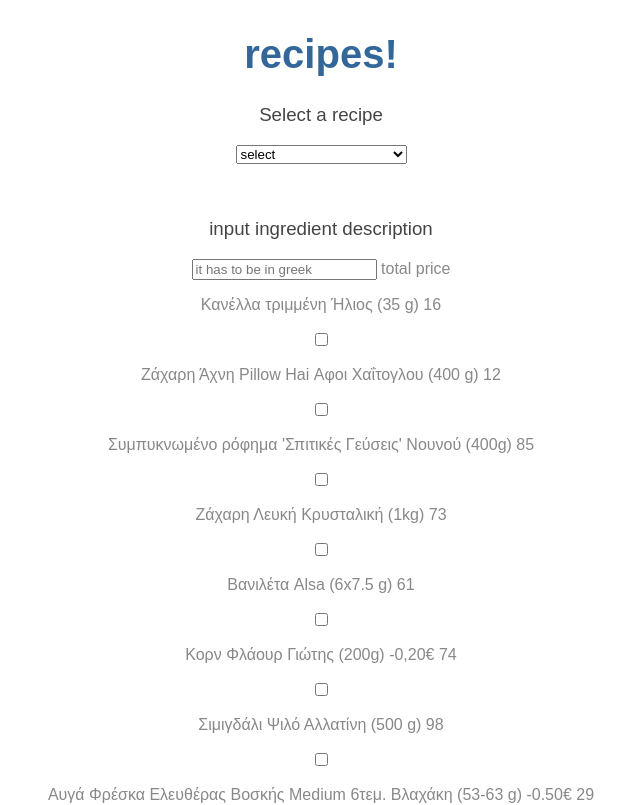
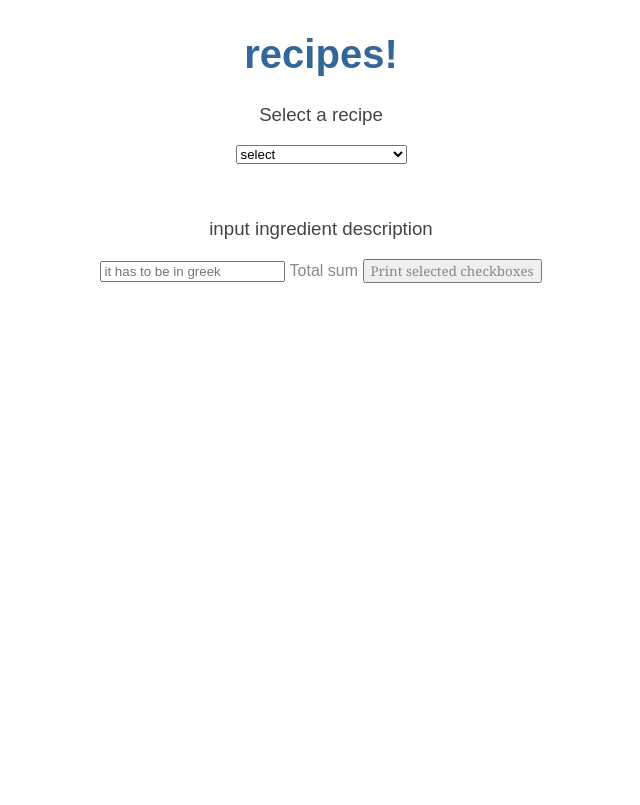
Before and after one commit to sbaibos/recipes, an Angular app: page / in a window 1280 px wide. Shown: the top 805 px of the page, without its empty margins (319-959 px from the left). Built offline with nearby package versions, Linux system fonts and the light colour scheme.

Commit message:
checkboxes appear in table

```diff
--- a/src/app/components/recipe/recipe.component.html
+++ b/src/app/components/recipe/recipe.component.html
@@ -29,6 +29,7 @@
 <th>  Description</th>
 <th>Price</th>
 <th> id</th>
+<th> select</th>
 </tr>
 
   <tr *ngFor="let ingredient of ingredients  | filter :{recipe_id:selectedRecipeModel} ">
@@ -39,6 +40,9 @@
  <td>{{ingredient.product}}</td>
     <td >{{ingredient.price}} </td>
 	<td>{{ingredient.recipe_id}}</td>
+  <td>
+     <input type="checkbox" [(ngModel)]="ingredient.selected" value={{ingredient.price}} id={{ingredient.price}}  name="num">
+  </td>
 
 
 </tr>
@@ -52,6 +56,7 @@
 <th>  Description</th>
 <th>Price</th>
 <th> id</th>
+<th> select</th>
 </tr>
 
   <tr *ngFor="let ingredient of ingredients  | filter :{ingredient:ingredientDescription} ">
@@ -62,7 +67,9 @@
  <td>{{ingredient.product}}</td>
     <td >{{ingredient.price}} </td>
 	<td>{{ingredient.recipe_id}}</td>
-
+  <td>
+     <input type="checkbox" [(ngModel)]="ingredient.selected" value={{ingredient.price}} id={{ingredient.price}}  name="num">
+  </td>
 
 </tr>
 </table>
@@ -70,18 +77,5 @@
 
 
 
-total price {{ingredient_sum}}
-
-
-
-
-
-
-  <div *ngFor="let ingredient of ingredients " >
-   <p>  {{ingredient.product}} {{ingredient.price}}</p>
-
-     <input type="checkbox" [(ngModel)]="ingredient.selected" value={{ingredient.price}} id={{ingredient.price}}  name="num">
-
-</div>
 Total sum {{ingredient_sum}}
 <button (click)="getSelected()">Print selected checkboxes</button>
```
